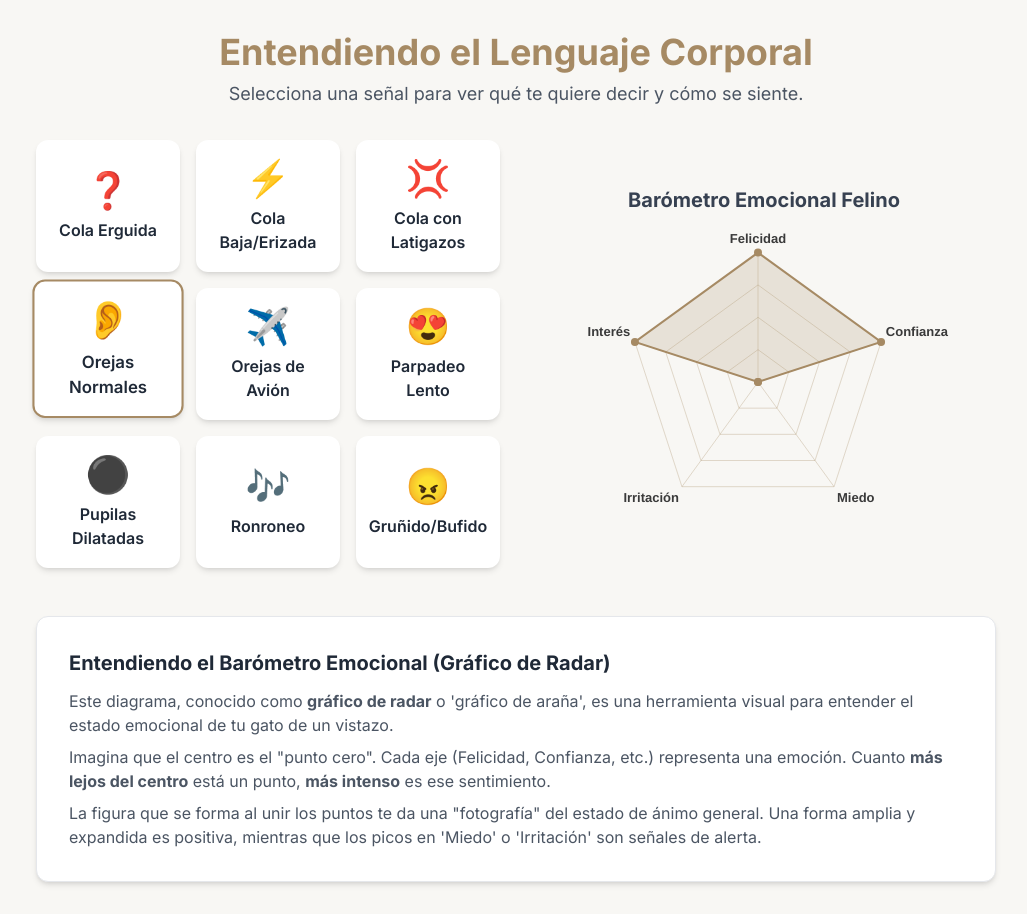
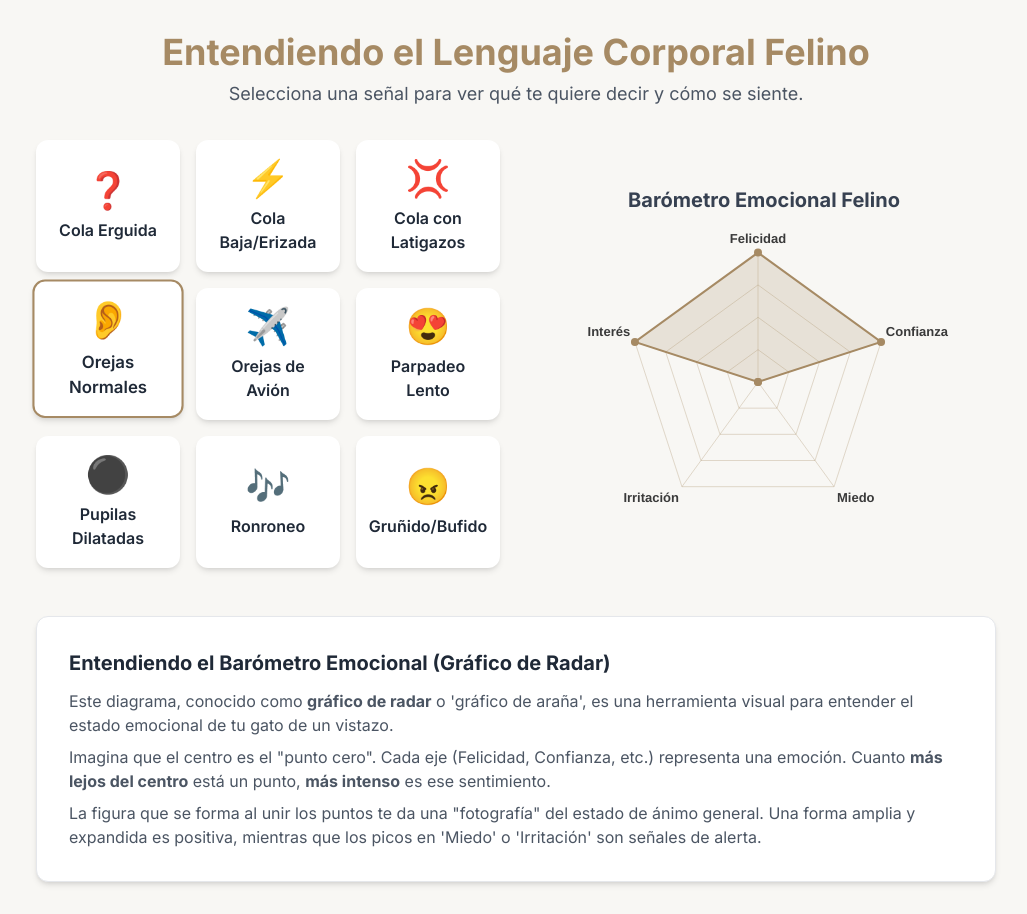
Before and after one commit to divulgacionbio/OneEmpathy, a plain HTML site: page emociones-felinas.html in a window 1280 px wide. Shown: the whole page, without its empty margins (124-1151 px from the left). Drawn offline with nearby package versions, Linux system fonts and the light colour scheme.

Commit message:
Update emociones-felinas.html
añadir palabra faltante

```diff
--- a/emociones-felinas.html
+++ b/emociones-felinas.html
@@ -54,7 +54,7 @@
         <main>
             <section id="lenguaje-felino">
                 <div class="text-center mb-8">
-                    <h1 class="text-3xl sm:text-4xl font-bold text-[#A68A64]">Entendiendo el Lenguaje Corporal</h1>
+                    <h1 class="text-3xl sm:text-4xl font-bold text-[#A68A64]">Entendiendo el Lenguaje Corporal Felino</h1>
                     <p class="text-md sm:text-lg text-gray-600 mt-2">Selecciona una señal para ver qué te quiere decir y cómo se siente.</p>
                 </div>
                 <div class="lg:flex lg:gap-8 lg:items-center">
```
